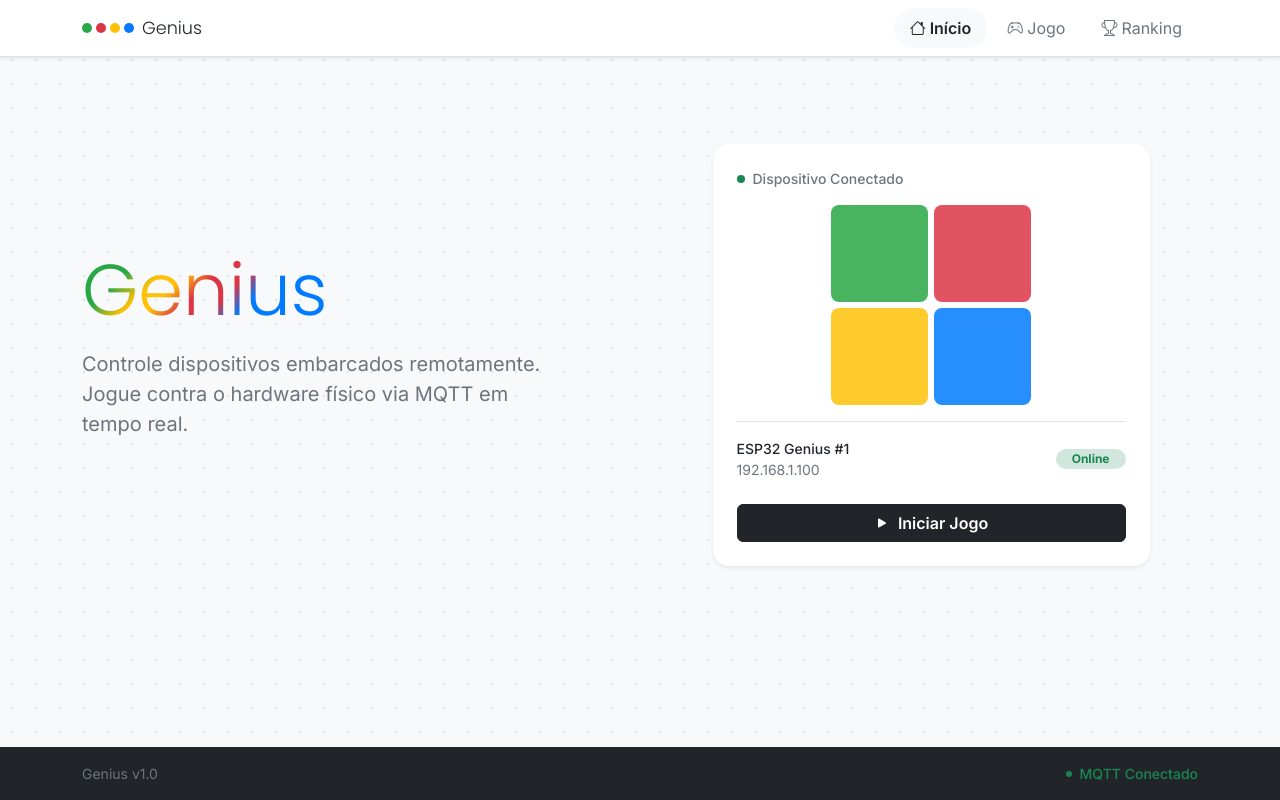
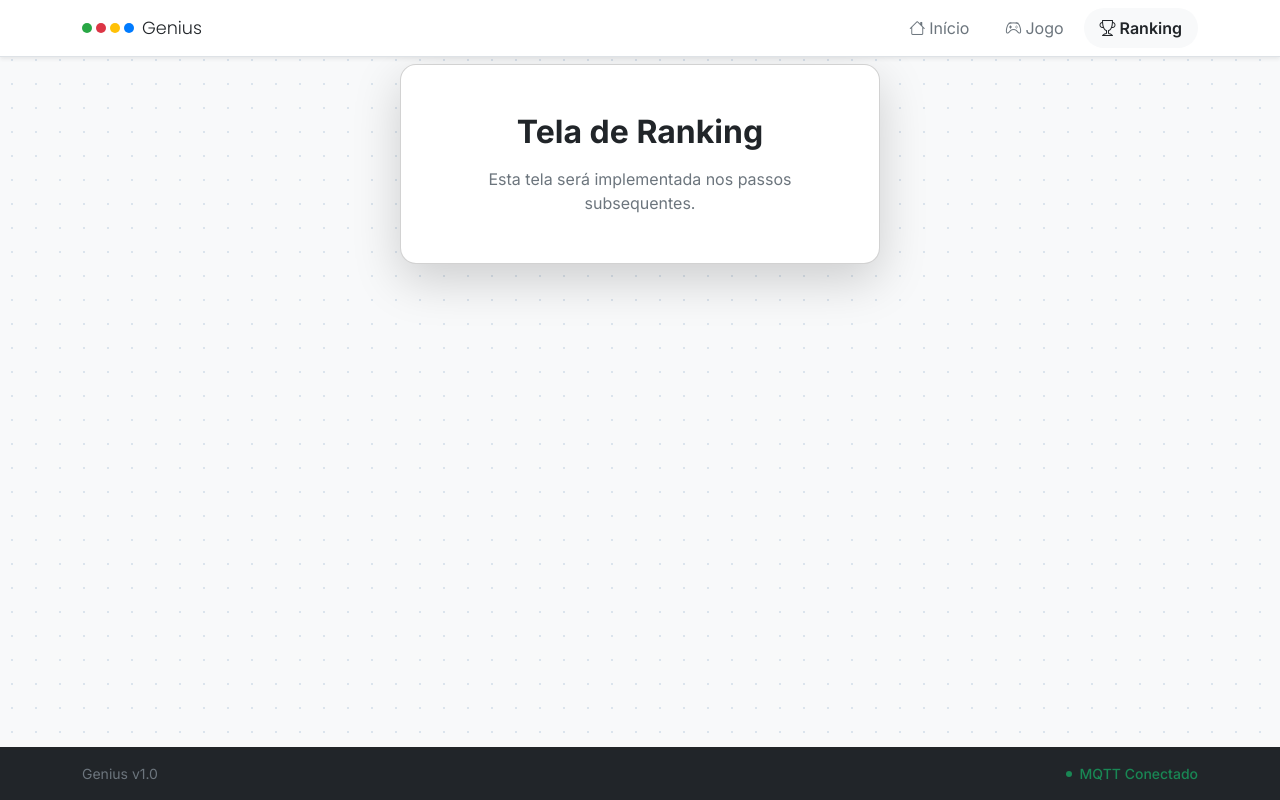
Before and after one commit to gabriel0derrel/controle-embarcados, a React (Vite) app in the folder frontend/: page /ranking in a window 1280 px wide. Built offline with nearby package versions, Linux system fonts and the light colour scheme.

Commit message:
refactor: implementa react-router-dom com rotas /jogo e /ranking

```diff
--- a/frontend/src/App.tsx
+++ b/frontend/src/App.tsx
@@ -1,41 +1,28 @@
-import { useState } from 'react';
+import { BrowserRouter, Routes, Route } from 'react-router-dom';
 import { Navbar } from './components/Navbar';
 import { Footer } from './components/Footer';
-import { InicioScreen } from './components/InicioScreen';
+import { InicioPage } from './pages/InicioPage';
+import { JogoPage } from './pages/JogoPage';
+import { RankingPage } from './pages/RankingPage';
 import './App.css';
 
 function App() {
-  const [activeScreen, setActiveScreen] = useState<'inicio' | 'jogo' | 'ranking'>('inicio');
-
   return (
+    <BrowserRouter>
       <div className="d-flex flex-column min-vh-100 radial-bg">
-      <Navbar
-        activeScreen={activeScreen}
-        onNavigate={setActiveScreen}
-      />
+        <Navbar />
 
         <main className="flex-grow-1 d-flex align-items-start justify-content-center pt-3 pb-5 mt-5">
-        {activeScreen === 'inicio' && (
-          <InicioScreen onStartGame={() => setActiveScreen('jogo')} />
-        )}
-
-        {activeScreen === 'jogo' && (
-          <div className="container py-5 text-center card shadow-lg p-5 rounded-4 bg-white" style={{ maxWidth: '480px' }}>
-            <h2 className="text-dark fw-bold mb-3">Tela de Jogo</h2>
-            <p className="text-secondary mb-0">Esta tela será implementada no próximo passo.</p>
-          </div>
-        )}
-
-        {activeScreen === 'ranking' && (
-          <div className="container py-5 text-center card shadow-lg p-5 rounded-4 bg-white" style={{ maxWidth: '480px' }}>
-            <h2 className="text-dark fw-bold mb-3">Tela de Ranking</h2>
-            <p className="text-secondary mb-0">Esta tela será implementada nos passos subsequentes.</p>
-          </div>
-        )}
+          <Routes>
+            <Route path="/" element={<InicioPage />} />
+            <Route path="/jogo" element={<JogoPage />} />
+            <Route path="/ranking" element={<RankingPage />} />
+          </Routes>
         </main>
 
         <Footer />
       </div>
+    </BrowserRouter>
   );
 }
 
--- a/frontend/src/components/Navbar.tsx
+++ b/frontend/src/components/Navbar.tsx
@@ -1,19 +1,16 @@
-import React from 'react';
+import { NavLink } from 'react-router-dom';
 
-interface NavbarProps {
-  activeScreen: 'inicio' | 'jogo' | 'ranking';
-  onNavigate: (screen: 'inicio' | 'jogo' | 'ranking') => void;
-}
+const navItems = [
+  { path: '/', label: 'Início', icon: 'bi-house' },
+  { path: '/jogo', label: 'Jogo', icon: 'bi-controller' },
+  { path: '/ranking', label: 'Ranking', icon: 'bi-trophy' },
+];
 
-export const Navbar: React.FC<NavbarProps> = ({ activeScreen, onNavigate }) => {
+export function Navbar() {
   return (
     <nav className="navbar navbar-expand-md bg-white fixed-top shadow-sm border-bottom">
       <div className="container">
-        <a
-          className="navbar-brand d-flex align-items-center gap-2"
-          href="#"
-          onClick={(e) => { e.preventDefault(); onNavigate('inicio'); }}
-        >
+        <NavLink to="/" className="navbar-brand d-flex align-items-center gap-2">
           <div className="d-flex gap-1">
             <span className="rounded-circle" style={{ width: '10px', height: '10px', backgroundColor: 'var(--genius-green)' }}></span>
             <span className="rounded-circle" style={{ width: '10px', height: '10px', backgroundColor: 'var(--genius-red)' }}></span>
@@ -21,7 +18,7 @@ export const Navbar: React.FC<NavbarProps> = ({ activeScreen, onNavigate }) => {
             <span className="rounded-circle" style={{ width: '10px', height: '10px', backgroundColor: 'var(--genius-blue)' }}></span>
           </div>
           <span className="text-dark" style={{ fontFamily: "'Poppins', sans-serif", fontWeight: 300, fontSize: '1.1rem' }}>Genius</span>
-        </a>
+        </NavLink>
 
         <button
           className="navbar-toggler border-0"
@@ -34,24 +31,20 @@ export const Navbar: React.FC<NavbarProps> = ({ activeScreen, onNavigate }) => {
 
         <div className="collapse navbar-collapse" id="navbarNav">
           <ul className="navbar-nav ms-auto gap-1">
-            {[
-              { key: 'inicio' as const, label: 'Início', icon: 'bi-house' },
-              { key: 'jogo' as const, label: 'Jogo', icon: 'bi-controller' },
-              { key: 'ranking' as const, label: 'Ranking', icon: 'bi-trophy' },
-            ].map(({ key, label, icon }) => (
-              <li className="nav-item" key={key}>
-                <a
-                  className={`nav-link d-flex align-items-center gap-1 rounded-pill px-3 ${
-                    activeScreen === key
-                      ? 'active fw-semibold text-dark bg-light'
-                      : 'text-secondary'
-                  }`}
-                  href="#"
-                  onClick={(e) => { e.preventDefault(); onNavigate(key); }}
+            {navItems.map(({ path, label, icon }) => (
+              <li className="nav-item" key={path}>
+                <NavLink
+                  to={path}
+                  end={path === '/'}
+                  className={({ isActive }) =>
+                    `nav-link d-flex align-items-center gap-1 rounded-pill px-3 ${
+                      isActive ? 'active fw-semibold text-dark bg-light' : 'text-secondary'
+                    }`
+                  }
                 >
                   <i className={`bi ${icon}`}></i>
                   <span>{label}</span>
-                </a>
+                </NavLink>
               </li>
             ))}
           </ul>
@@ -59,4 +52,4 @@ export const Navbar: React.FC<NavbarProps> = ({ activeScreen, onNavigate }) => {
       </div>
     </nav>
   );
-};
+}
--- /dev/null
+++ b/frontend/src/pages/InicioPage.tsx
@@ -0,0 +1,8 @@
+import { useNavigate } from 'react-router-dom';
+import { InicioScreen } from '../components/InicioScreen';
+
+export function InicioPage() {
+  const navigate = useNavigate();
+
+  return <InicioScreen onStartGame={() => navigate('/jogo')} />;
+}
--- /dev/null
+++ b/frontend/src/pages/JogoPage.tsx
@@ -0,0 +1,8 @@
+export function JogoPage() {
+  return (
+    <div className="container py-5 text-center card shadow-lg p-5 rounded-4 bg-white" style={{ maxWidth: '480px' }}>
+      <h2 className="text-dark fw-bold mb-3">Tela de Jogo</h2>
+      <p className="text-secondary mb-0">Esta tela será implementada no próximo passo.</p>
+    </div>
+  );
+}
--- /dev/null
+++ b/frontend/src/pages/RankingPage.tsx
@@ -0,0 +1,8 @@
+export function RankingPage() {
+  return (
+    <div className="container py-5 text-center card shadow-lg p-5 rounded-4 bg-white" style={{ maxWidth: '480px' }}>
+      <h2 className="text-dark fw-bold mb-3">Tela de Ranking</h2>
+      <p className="text-secondary mb-0">Esta tela será implementada nos passos subsequentes.</p>
+    </div>
+  );
+}
```
Lines whose indentation alone changed are shown as unchanged.
